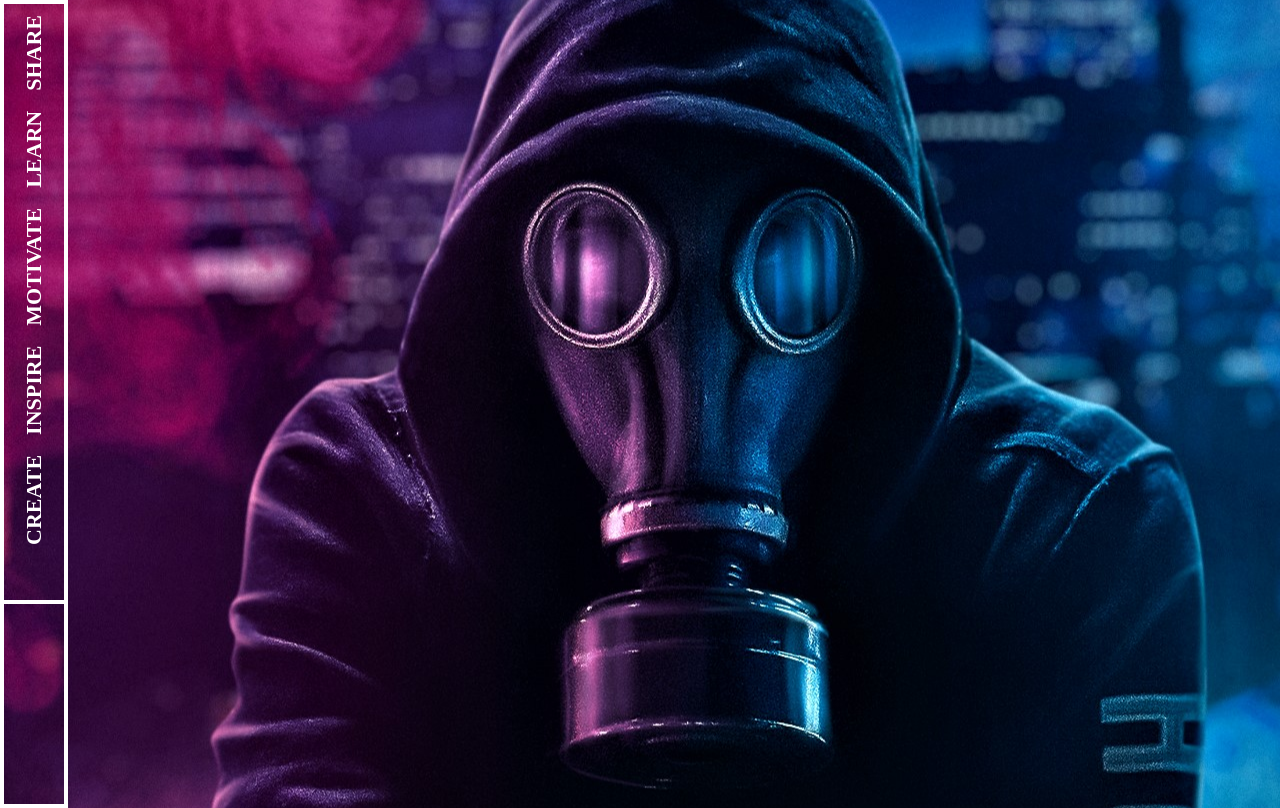
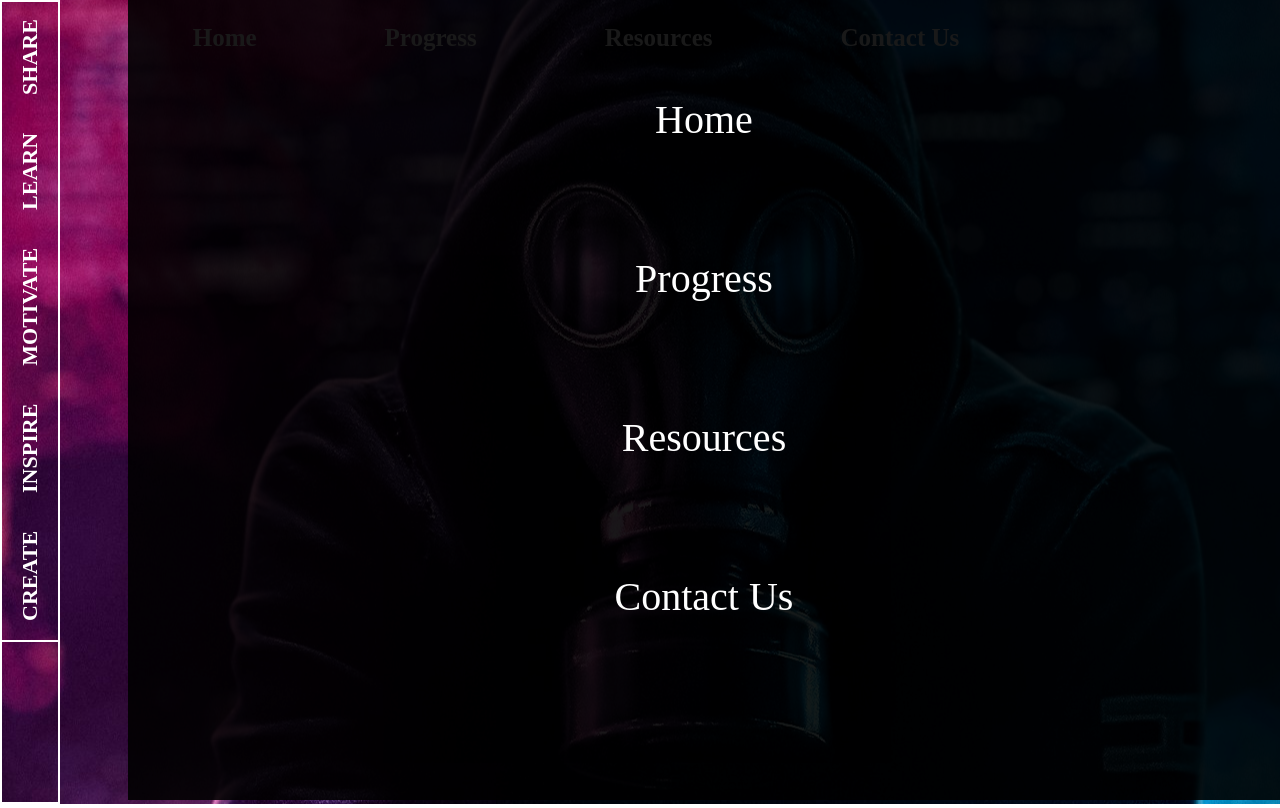
Before and after one commit to SergiosCode/DevProgressWebsite, a plain HTML site: page index.html in a window 1280 px wide. Drawn offline with Linux system fonts and the light colour scheme.

Commit message:
modal added

```diff
--- a/index.html
+++ b/index.html
@@ -8,6 +8,36 @@
     <title>Dev Progress</title>
   </head>
   <body>
+    <div class="modal">
+      <div class="modal-content">
+        <span>Home</span>
+        <span>Progress</span>
+        <span>Resources</span>
+        <span>Contact Us</span>
+      </div>
+    </div>
+    <nav>
+      <li>Home</li>
+      <li>Progress</li>
+      <li>Resources</li>
+      <li>Contact Us</li>
+
+      <!-- HAMBURGER MENU START -->
+      <button class="menu" onclick="this.classList.toggle('opened');this.setAttribute('aria-expanded', this.classList.contains('opened'))" aria-label="Main Menu">
+        <svg width="80" height="80" viewBox="0 0 100 100">
+          <path
+            class="line line1"
+            d="M 20,29.000046 H 80.000231 C 80.000231,29.000046 94.498839,28.817352 94.532987,66.711331 94.543142,77.980673 90.966081,81.670246 85.259173,81.668997 79.552261,81.667751 75.000211,74.999942 75.000211,74.999942 L 25.000021,25.000058"
+          />
+          <path class="line line2" d="M 20,50 H 80" />
+          <path
+            class="line line3"
+            d="M 20,70.999954 H 80.000231 C 80.000231,70.999954 94.498839,71.182648 94.532987,33.288669 94.543142,22.019327 90.966081,18.329754 85.259173,18.331003 79.552261,18.332249 75.000211,25.000058 75.000211,25.000058 L 25.000021,74.999942"
+          />
+        </svg>
+      </button>
+      <!-- HAMBURGER MENU END -->
+    </nav>
     <div class="sidebar-container">
       <div class="sidebar">
         <span>CREATE</span>
--- a/style.css
+++ b/style.css
@@ -7,16 +7,159 @@
 body {
   background-image: url(./public/neonhoodie.jpg);
   background-position: center center;
+  background-repeat: no-repeat;
   width: 100%;
   height: 100vh;
-  /* position: relative; */
+  position: relative;
+}
+
+.modal {
+  height: 100%;
+  width: 90%;
+  position: fixed;
+  z-index: 1;
+  top: 0;
+  right: 0;
+  background-color: rgb(0, 0, 0);
+  background-color: rgba(0, 0, 0, 0.9);
+  overflow-x: hidden;
+  transition: 0.5s;
+}
+
+.modal-content {
+  color: white;
+  text-decoration: none;
+  display: flex;
+  flex-direction: column;
+  font-size: 40px;
+  justify-content: center;
+  align-items: center;
+}
+.modal-content span {
+  margin-top: 12vh;
+  margin-bottom: 2vh;
+  transition: 250ms;
+}
+
+.modal-content span:hover {
+  color: #006dba;
+  cursor: pointer;
+}
+
+/* //MEDIA QUERIES START// */
+@media all and (max-width: 768px) {
+  nav li {
+    display: none;
+    visibility: hidden;
+  }
+
+  .sidebar-container {
+    height: 5%;
+  }
+}
+
+@media screen and (min-width: 768px) {
+  .line {
+    display: none;
+  }
+}
+
+/* //MEDIA QUERIES END// */
+
+nav {
+  width: 100%;
+  height: 2vh;
+  position: absolute;
+  justify-content: center;
+  align-items: center;
+  top: 30px;
+  display: flex;
+}
+
+nav li {
+  margin-right: 10vw;
+  list-style: none;
+  color: white;
+  font-size: 25px;
+  font-weight: 600;
+  transition: 250ms;
+  display: inline-block;
+  position: relative;
+}
+
+nav li:hover {
+  color: white;
+  cursor: pointer;
+}
+
+nav li:after {
+  content: "";
+  position: absolute;
+  width: 100%;
+  transform: scaleX(0);
+  height: 3px;
+  bottom: 0;
+  left: 0;
+  background-color: whitesmoke;
+  transform-origin: bottom right;
+  transition: transform 0.25s ease-out;
+}
+
+nav li:hover:after {
+  transform: scaleX(1);
+  transform-origin: bottom left;
+}
+
+/* HAMBURGER MENU */
+.menu {
+  background-color: transparent;
+  border: none;
+  cursor: pointer;
+  display: flex;
+  padding: 0;
+  position: absolute;
+  right: 10px;
+  z-index: 2;
+}
+.line {
+  fill: none;
+  stroke: white;
+  stroke-width: 6;
+  transition: stroke-dasharray 600ms cubic-bezier(0.4, 0, 0.2, 1), stroke-dashoffset 600ms cubic-bezier(0.4, 0, 0.2, 1);
+}
+.line1 {
+  stroke-dasharray: 60 207;
+  stroke-width: 6;
+}
+.line2 {
+  stroke-dasharray: 60 60;
+  stroke-width: 6;
+}
+.line3 {
+  stroke-dasharray: 60 207;
+  stroke-width: 6;
+}
+.opened .line1 {
+  stroke-dasharray: 90 207;
+  stroke-dashoffset: -134;
+  stroke-width: 6;
+}
+.opened .line2 {
+  stroke-dasharray: 1 60;
+  stroke-dashoffset: -30;
+  stroke-width: 6;
+}
+.opened .line3 {
+  stroke-dasharray: 90 207;
+  stroke-dashoffset: -134;
+  stroke-width: 6;
 }
 
 .sidebar-container {
-  border: 4px white solid;
+  border: 2px white solid;
   width: 100vh;
-  height: 60px;
-  /* position: fixed; */
+  /* height: 70px; */
+  height: 7%;
   transform-origin: left top;
   transform: rotate(-90deg) translateX(-100%);
 }
@@ -24,17 +167,17 @@ body {
 .sidebar {
   height: 100%;
   width: 80%;
-  border-left: 4px white solid;
+  border-left: 2px white solid;
   text-orientation: sideways-right;
   display: flex;
   justify-content: center;
   align-items: center;
-  margin-left: 25vh;
+  margin-left: 20vh;
 }
 
 .sidebar span {
   color: white;
   font-size: 22px;
   font-weight: 900;
-  margin: 10px
+  margin: auto;
 }
```
